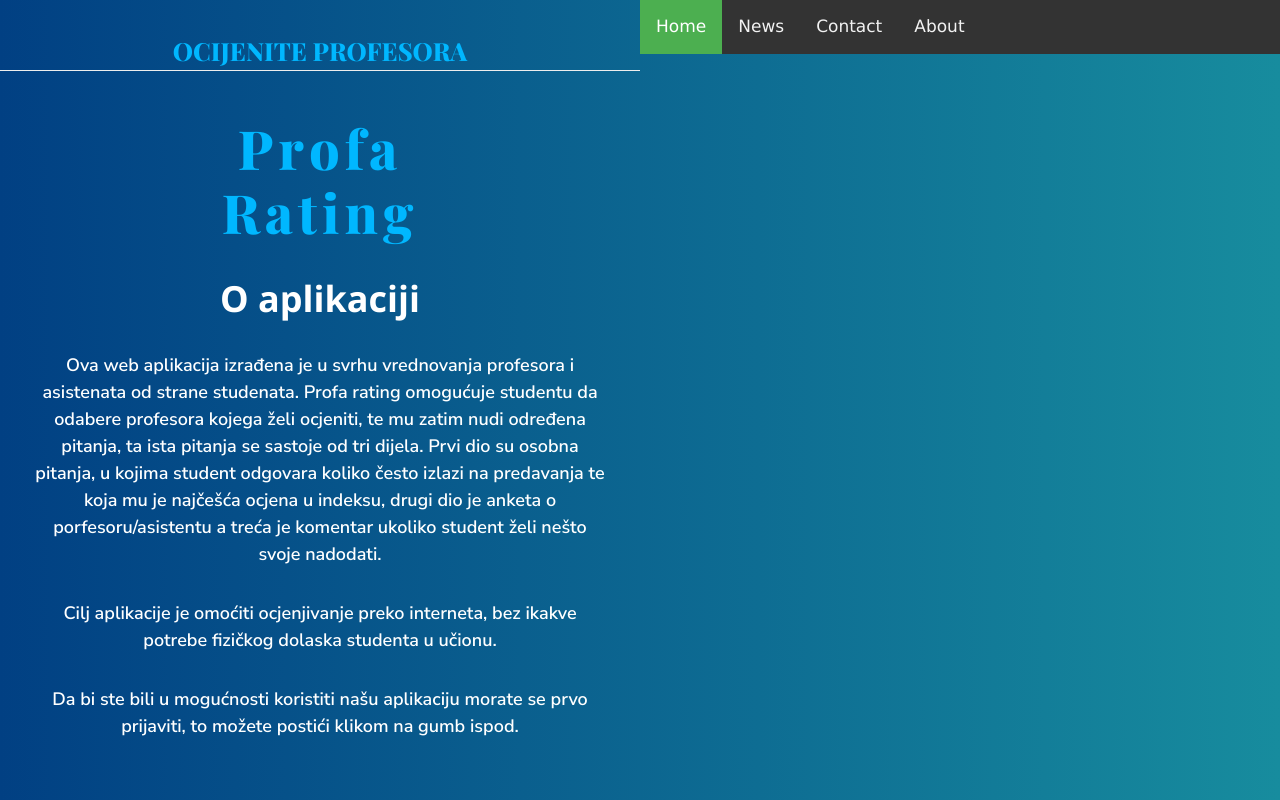
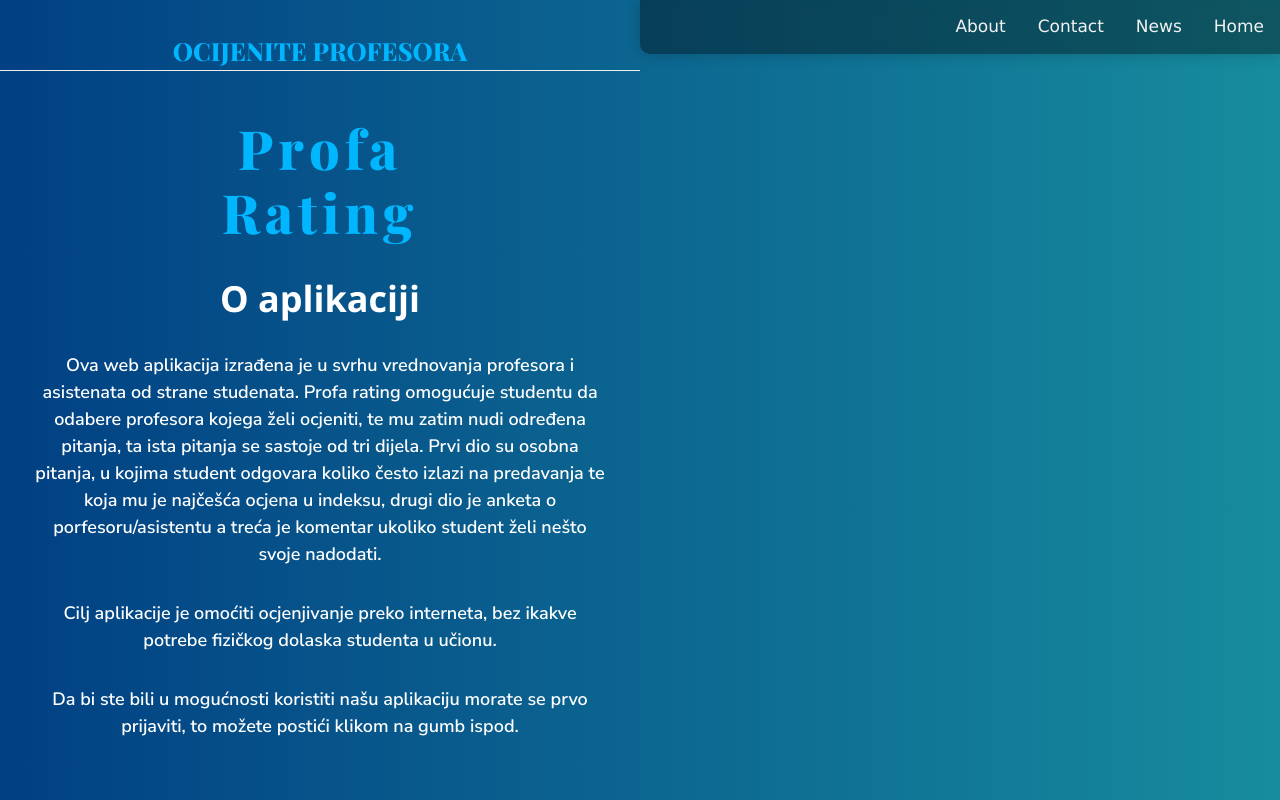
Before and after one commit to stopcagic/profa-rating, a Vue app in the folder FRONTEND/: page / in a window 1280 px wide. Shown: the top 800 px of the page. Built offline with nearby package versions, Linux system fonts and the light colour scheme; what vue-js-modal would draw is missing.

Commit message:
Update header.vue

```diff
--- a/FRONTEND/src/components/header.vue
+++ b/FRONTEND/src/components/header.vue
@@ -46,11 +46,23 @@ export default {
 .topnav {
   background-color: #333;
   overflow: hidden;
+  border-radius: 0px 0px 0px 10px;
+  box-shadow: 0 0 1rem 0 rgba(0, 0, 0, 0.2);
+  background-color: rgba(0, 0, 0, 0.384);
+  backdrop-filter: blur(5px);
+  -webkit-animation: w70 3s ease backwards;
+  animation: w70 3s ease backwards;
+}
+.topnav .w70 {
+  margin-left: 0%;
+}
+.topnav .w70 {
+  margin-left: 0%;
 }
 
 /* Style the links inside the navigation bar */
 .topnav a {
-  float: left;
+  float: right;
   display: block;
   color: #f2f2f2;
   text-align: center;
@@ -59,15 +71,10 @@ export default {
   font-size: 17px;
 }
 
-/* Change the color of links on hover */
+/* Add an active class to highlight the current page */
 .topnav a:hover {
-  background-color: #ddd;
-  color: black;
-}
-
-/* Add an active class to highlight the current page */
-.topnav a.active {
-  background-color: #4caf50;
+  border-radius: 5px;
+  backdrop-filter: blur(15px);
   color: white;
 }
 
@@ -77,7 +84,7 @@ export default {
 }
 
 @media screen and (max-width: 600px) {
-  .topnav a:not(:first-child) {
+  .topnav a {
     display: none;
   }
   .topnav a.icon {
```
